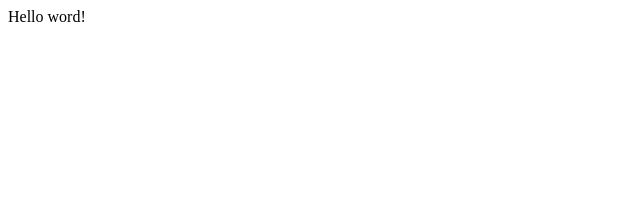
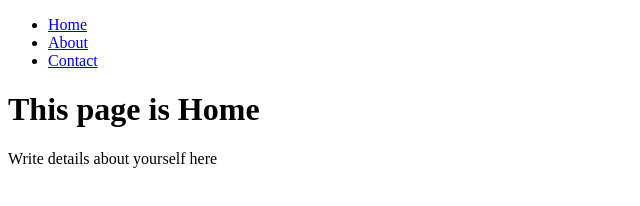
Before and after one commit to thiernooumardiallo/OumarDigitalPortfolio, a plain HTML site: page index.html in a window 1280 px wide. Shown: the whole page, without its empty margins (0-640 px from the left). Drawn offline with Linux system fonts and the light colour scheme.

Commit message:
new file

```diff
--- a/index.html
+++ b/index.html
@@ -1,5 +1,26 @@
 <!DOCTYPE html>
-<html>
-<body>
-	Hello word!
-</body>
+<html lang="en" dir="ltr">
+	<head>
+		<meta charset="utf-8">
+		<title>Oumar Digital Portfolio</title>
+		<link rel="stylesheet" href="CSS/style.css">
+	</head>
+	<body>
+		<nav>
+			<ul>
+				<li><a href="index.html">Home</a></li>
+				<li><a href="about.html">About</a></li>
+				<li><a href="contact.html">Contact</a></li>
+			</ul>
+		</nav>
+		<main>
+			<header>
+			<h1>This page is Home</h1>
+		</header>
+			<p>Write details about yourself here</p>
+
+		</main>
+	</body>
+	<footer>
+	<footer>
+</html>
```
Also changed, not shown: 1 other file.
